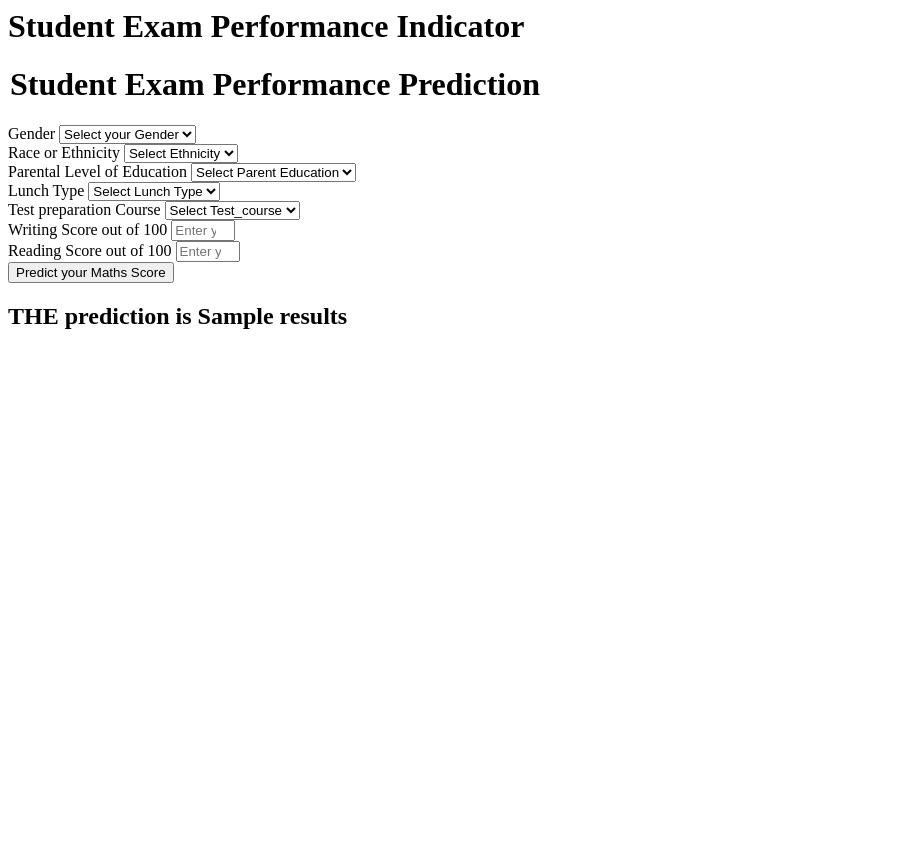
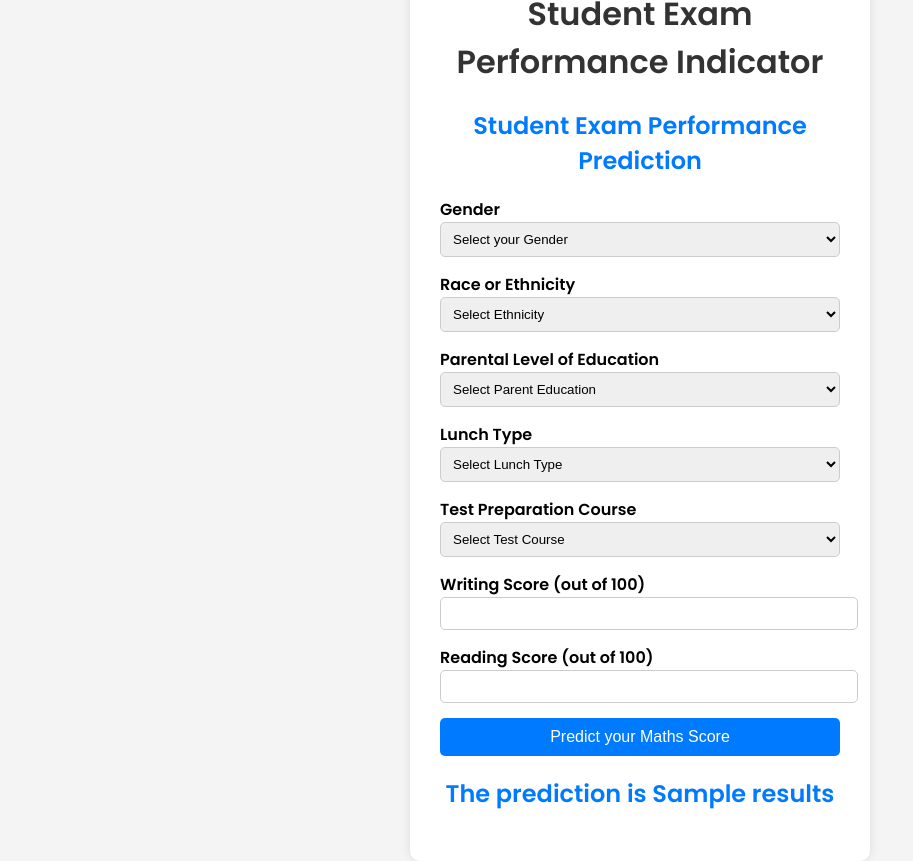
Before and after one commit to Satya-prakash3/CO2_Emission, a Flask app: template templates/home.html in a window 1280 px wide. Shown: the whole page, without its empty margins (0-913 px from the left). Before the commit the page ends 329 px from the top, so only its background shows below. Run offline with Flask 3, Linux system fonts and the light colour scheme; the template is opened without the code that fills it: most values are stand-ins (such as "Sample title", 1, 10 or a date in 2020).

Commit message:
Update home.html

```diff
--- a/templates/home.html
+++ b/templates/home.html
@@ -1,111 +1,128 @@
-<html>
+<!DOCTYPE html>
+<html lang="en">
+<head>
+    <meta charset="UTF-8">
+    <meta name="viewport" content="width=device-width, initial-scale=1.0">
+    <title>Student Exam Performance Indicator</title>
+    <link href="https://fonts.googleapis.com/css2?family=Poppins:wght@300;400;600&display=swap" rel="stylesheet">
+    <style>
+        body {
+            font-family: 'Poppins', sans-serif;
+            background-color: #f4f4f4;
+            display: flex;
+            justify-content: center;
+            align-items: center;
+            height: 100vh;
+            margin: 0;
+        }
+        .login {
+            background: #fff;
+            padding: 30px;
+            border-radius: 10px;
+            box-shadow: 0px 0px 10px rgba(0, 0, 0, 0.1);
+            width: 400px;
+            text-align: center;
+        }
+        h1 {
+            color: #333;
+        }
+        .mb-3 {
+            margin-bottom: 15px;
+            text-align: left;
+        }
+        .form-label {
+            font-weight: 600;
+        }
+        .form-control {
+            width: 100%;
+            padding: 8px;
+            border: 1px solid #ccc;
+            border-radius: 5px;
+        }
+        .btn-primary {
+            background: #007bff;
+            color: white;
+            border: none;
+            padding: 10px 15px;
+            width: 100%;
+            border-radius: 5px;
+            cursor: pointer;
+            font-size: 16px;
+        }
+        .btn-primary:hover {
+            background: #0056b3;
+        }
+        h2 {
+            margin-top: 20px;
+            color: #007bff;
+        }
+    </style>
+</head>
 <body>
     <div class="login">
         <h1>Student Exam Performance Indicator</h1>
-
         <form action="{{ url_for('predict_datapoint')}}" method="post">
-        <h1>
-            <legend>Student Exam Performance Prediction</legend>
-        </h1>
+            <h2>Student Exam Performance Prediction</h2>
             <div class="mb-3">
                 <label class="form-label">Gender</label>
-            <select class="form-control" name="gender" placeholder="Enter you Gender" required>
-                <option class="placeholder" selected disabled value="">Select your Gender</option>
-                <option value="male">
-                    Male
-                </option>
-                <option value="female">
-                    Female
-                </option>
+                <select class="form-control" name="gender" required>
+                    <option selected disabled value="">Select your Gender</option>
+                    <option value="male">Male</option>
+                    <option value="female">Female</option>
                 </select>
             </div>
             <div class="mb-3">
                 <label class="form-label">Race or Ethnicity</label>
-            <select class="form-control" name="ethnicity" placeholder="Enter you ethnicity" required>
-                <option class="placeholder" selected disabled value="">Select Ethnicity</option>
-                <option value="group A">
-                    Group A
-                </option>
-                <option value="group B">
-                    Group B
-                </option>
-                <option value="group C">
-                    Group C
-                </option>
-                <option value="group D">
-                    Group D
-                </option>
-                <option value="group E">
-                    Group E
-                </option>
+                <select class="form-control" name="ethnicity" required>
+                    <option selected disabled value="">Select Ethnicity</option>
+                    <option value="group A">Group A</option>
+                    <option value="group B">Group B</option>
+                    <option value="group C">Group C</option>
+                    <option value="group D">Group D</option>
+                    <option value="group E">Group E</option>
                 </select>
             </div>
             <div class="mb-3">
                 <label class="form-label">Parental Level of Education</label>
-            <select class="form-control" name="parental_level_of_education"
-                placeholder="Enter you Parent Education" required>
-                <option class="placeholder" selected disabled value="">Select Parent Education</option>
-                <option value="associate's degree">
-                    associate's degree
-                </option>
-                <option value="bachelor's degree">
-                    bachelor's degree
-                </option>
-                <option value="high school">
-                    high school
-                </option>
-                <option value="master's degree">
-                    master's degree
-                </option>
-                <option value="some college">
-                    some college
-                </option>
-                <option value="some high school">
-                    some high school
-                </option>
+                <select class="form-control" name="parental_level_of_education" required>
+                    <option selected disabled value="">Select Parent Education</option>
+                    <option value="associate's degree">Associate's degree</option>
+                    <option value="bachelor's degree">Bachelor's degree</option>
+                    <option value="high school">High school</option>
+                    <option value="master's degree">Master's degree</option>
+                    <option value="some college">Some college</option>
+                    <option value="some high school">Some high school</option>
                 </select>
             </div>
             <div class="mb-3">
                 <label class="form-label">Lunch Type</label>
-            <select class="form-control" name="lunch" placeholder="Enter you Lunch" required>
-                <option class="placeholder" selected disabled value="">Select Lunch Type</option>
-                <option value="free/reduced">
-                    free/reduced
-                </option>
-                <option value="standard">
-                    standard
-                </option>
+                <select class="form-control" name="lunch" required>
+                    <option selected disabled value="">Select Lunch Type</option>
+                    <option value="free/reduced">Free/Reduced</option>
+                    <option value="standard">Standard</option>
                 </select>
             </div>
             <div class="mb-3">
-            <label class="form-label">Test preparation Course</label>
-            <select class="form-control" name="test_preparation_course" placeholder="Enter you Course"
-                required>
-                <option class="placeholder" selected disabled value="">Select Test_course</option>
-                <option value="none">
-                    None
-                </option>
-                <option value="completed">
-                    Completed
-                </option>
+                <label class="form-label">Test Preparation Course</label>
+                <select class="form-control" name="test_preparation_course" required>
+                    <option selected disabled value="">Select Test Course</option>
+                    <option value="none">None</option>
+                    <option value="completed">Completed</option>
                 </select>
             </div>
             <div class="mb-3">
-            <label class="form-label">Writing Score out of 100</label>
-            <input class="form-control" type="number" name="reading_score"
-                placeholder="Enter your Reading score" min='0' max='100' />
+                <label class="form-label">Writing Score (out of 100)</label>
+                <input class="form-control" type="number" name="writing_score" min="0" max="100" required />
             </div>
             <div class="mb-3">
-            <label class="form-label">Reading Score out of 100</label>
-            <input class="form-control" type="number" name="writing_score"
-                placeholder="Enter your Reading Score" min='0' max='100' />
+                <label class="form-label">Reading Score (out of 100)</label>
+                <input class="form-control" type="number" name="reading_score" min="0" max="100" required />
             </div>
             <div class="mb-3">
-            <input class="btn btn-primary" type="submit" value="Predict your Maths Score" required />
+                <input class="btn btn-primary" type="submit" value="Predict your Maths Score" />
             </div>
         </form>
-    <h2>
-       THE  prediction is {{results}}
-    </h2>
-   <body>
+        <h2>The prediction is {{ results }}</h2>
+    </div>
+</body>
 </html>
```
Lines whose indentation alone changed are shown as unchanged.
